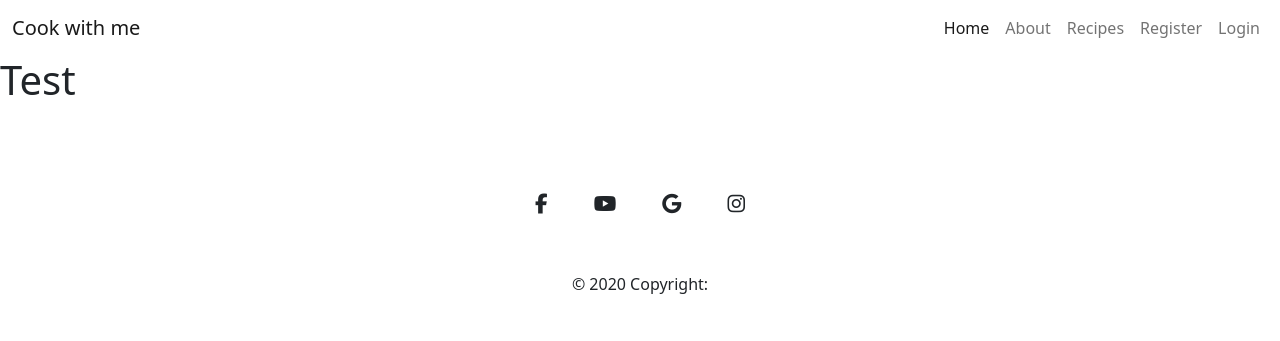
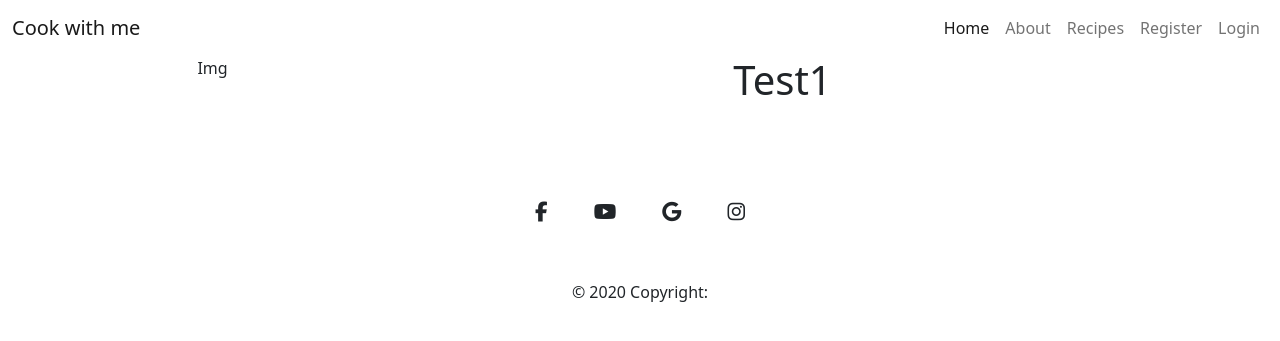
Before and after one commit to Godinhoweverson/cook-with-me, a Django app: page /recipes/2/ in a window 1280 px wide. Shown: the top 341 px of the page. Run offline with Django 3.2, Linux system fonts and the light colour scheme; data comes from the database, SQL or seed files in the repository; both versions use the stored data as it was after the commit; some libraries are stand-ins or nearby versions.

Commit message:
Added recipe_image field to Recipe model and updated recipe_content layout
- Split recipe_content into two divs: one for the image and one for the recipe content.
- Introduced a new field, recipe_image, in the Recipe table for storing the recipe's image.

```diff
--- a/cook_recipe/models.py
+++ b/cook_recipe/models.py
@@ -8,6 +8,7 @@ STATUS = ((0, "Draft"), (1, "Published"))
 
 class Recipe(models.Model):
     featured_image = CloudinaryField('image')
+    recipe_image = CloudinaryField('image', null=True, blank=True)
     title = models.CharField(max_length=150, unique=True)
     created_date = models.DateTimeField(auto_now_add=True)
     content = models.TextField()
--- a/cook_with_me/templates/recipe_content.html
+++ b/cook_with_me/templates/recipe_content.html
@@ -4,5 +4,13 @@
 {% block title %}Cook with me{% endblock %}
 
 {% block content %}
-<h1>Test</h1>
+<div class="container text-center">
+    <div class="row">
+        <div class="col-3">Img</div>
+        <div class="col-9">
+            <h1>{{ recipe.title }}</h1></div>
+    </div>
+
+
+  </div>
 {% endblock %}
```
Also changed, not shown: cook_recipe/migrations/0003_recipe_recipe_image.py (added), db.sqlite3.
